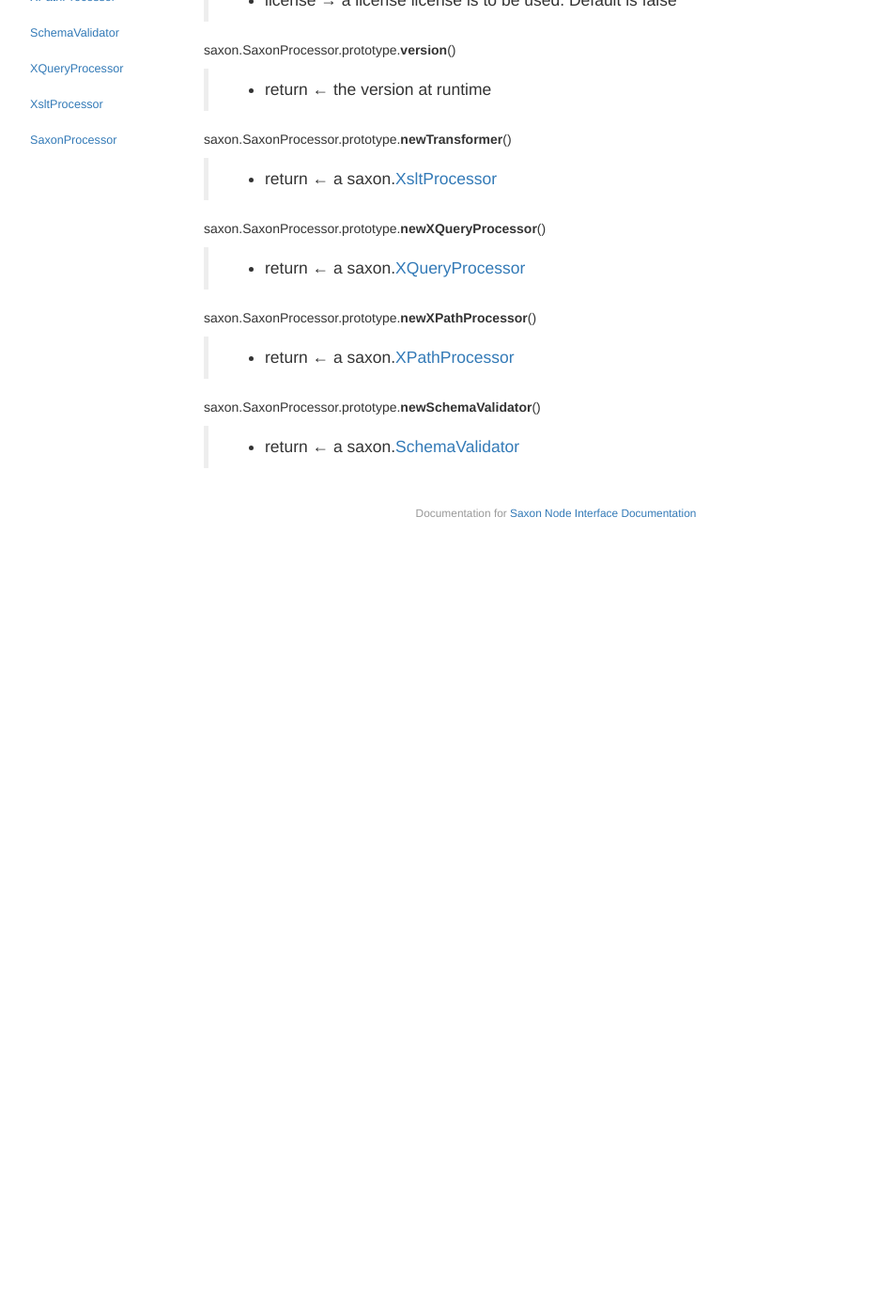
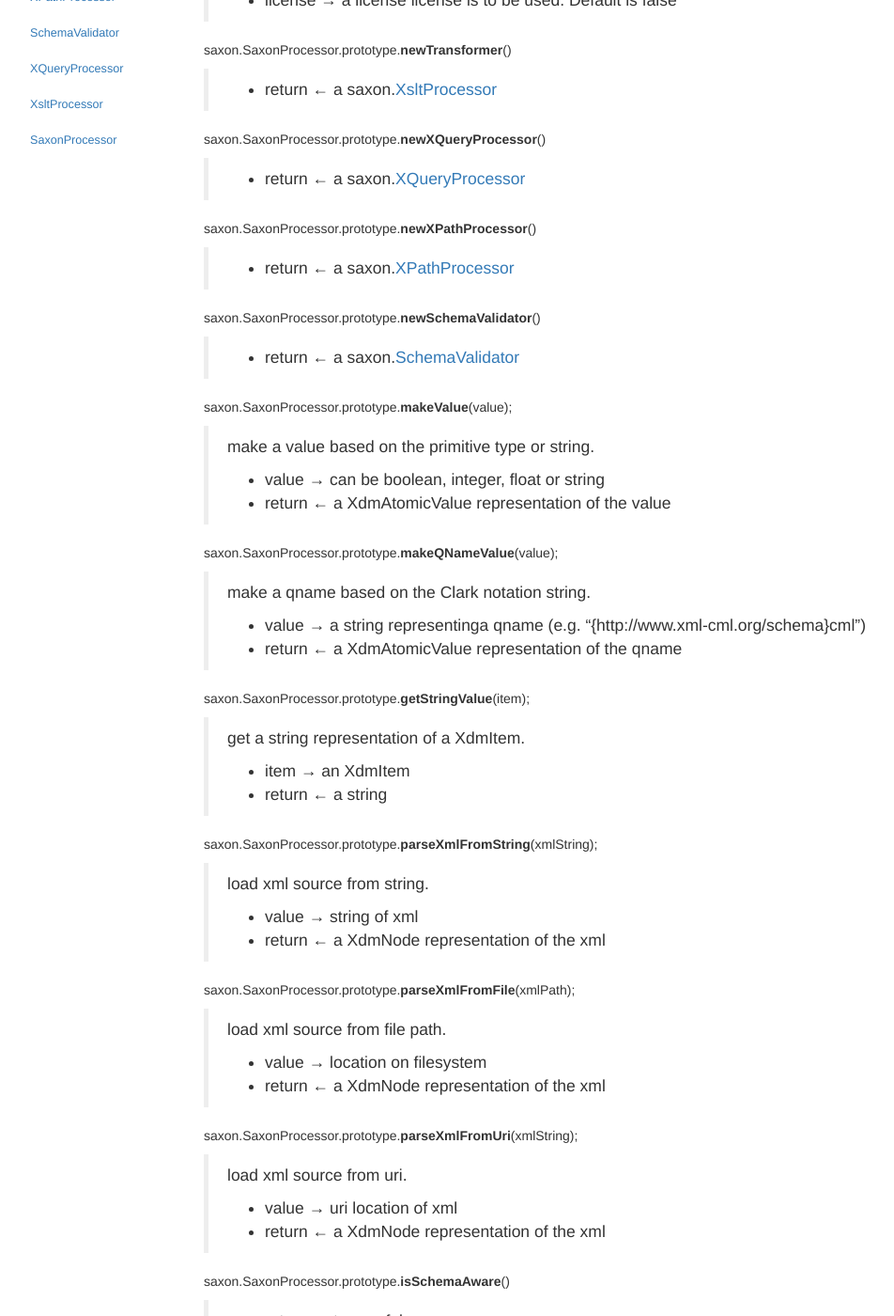
Before and after one commit to rimmartin/saxon-node, a Jekyll site: the page built from _posts/2015-08-08-saxonprocessor.md, in a window 1280 px wide and 1400 px high, scrolled down 270 px. Shown: the whole window at 94% size, without its empty margins (48-1000 px from the left). Built offline with Jekyll 4.4.1, drawn with Linux system fonts in a browser that asks for light colours; before the commit the page ends 900 px from its top, so only the background shows below that; some of the changed text lies outside the part shown.

Commit message:
documenting additions to processor functionality and upgrade of saxon/c

```diff
--- a/_posts/2015-08-08-saxonprocessor.md
+++ b/_posts/2015-08-08-saxonprocessor.md
@@ -15,11 +15,6 @@ saxon.SaxonProcessor(license)
 >
 > *  license &rarr; a license license is to be used. Default is false
 
-
-saxon.SaxonProcessor.prototype.**version**()
-
->
-> * return &larr; the version at runtime
 
 saxon.SaxonProcessor.prototype.**newTransformer**()
 
@@ -41,3 +36,60 @@ saxon.SaxonProcessor.prototype.**newSchemaValidator**()
 
 >
 > * return &larr; a saxon.[SchemaValidator]({{ site.baseurl }}/ref/schemavalidator.html)
+
+saxon.SaxonProcessor.prototype.**makeValue**(value);
+
+> make a value based on the primitive type or string.
+>
+> *  value &rarr; can be boolean, integer, float or string
+> *  return &larr; a XdmAtomicValue representation of the value
+
+saxon.SaxonProcessor.prototype.**makeQNameValue**(value);
+
+> make a qname based on the Clark notation string.
+>
+> *  value &rarr; a string representinga qname (e.g. "{http://www.xml-cml.org/schema}cml")
+> *  return &larr; a XdmAtomicValue representation of the qname
+
+saxon.SaxonProcessor.prototype.**getStringValue**(item);
+
+> get a string representation of a XdmItem.
+>
+> *  item &rarr; an XdmItem
+> *  return &larr; a string
+
+saxon.SaxonProcessor.prototype.**parseXmlFromString**(xmlString);
+
+> load xml source from string.
+>
+> *  value &rarr; string of xml
+> *  return &larr; a XdmNode representation of the xml
+
+saxon.SaxonProcessor.prototype.**parseXmlFromFile**(xmlPath);
+
+> load xml source from file path.
+>
+> *  value &rarr; location on filesystem
+> *  return &larr; a XdmNode representation of the xml
+
+saxon.SaxonProcessor.prototype.**parseXmlFromUri**(xmlString);
+
+> load xml source from uri.
+>
+> *  value &rarr; uri location of xml
+> *  return &larr; a XdmNode representation of the xml
+
+saxon.SaxonProcessor.prototype.**isSchemaAware**()
+
+>
+> * return &larr; true or false
+
+saxon.SaxonProcessor.prototype.**version**()
+
+>
+> * return &larr; the version at runtime
+
+saxon.SaxonProcessor.prototype.**release**()
+
+> After use clean up to exit gracefully
+>
```
Also changed, not shown: _posts/2015-11-25-executeaquery.md (+1 -0 lines), _posts/2015-11-25-performatransform.md (+4 -0 lines), index.md (+1 -1 lines).
